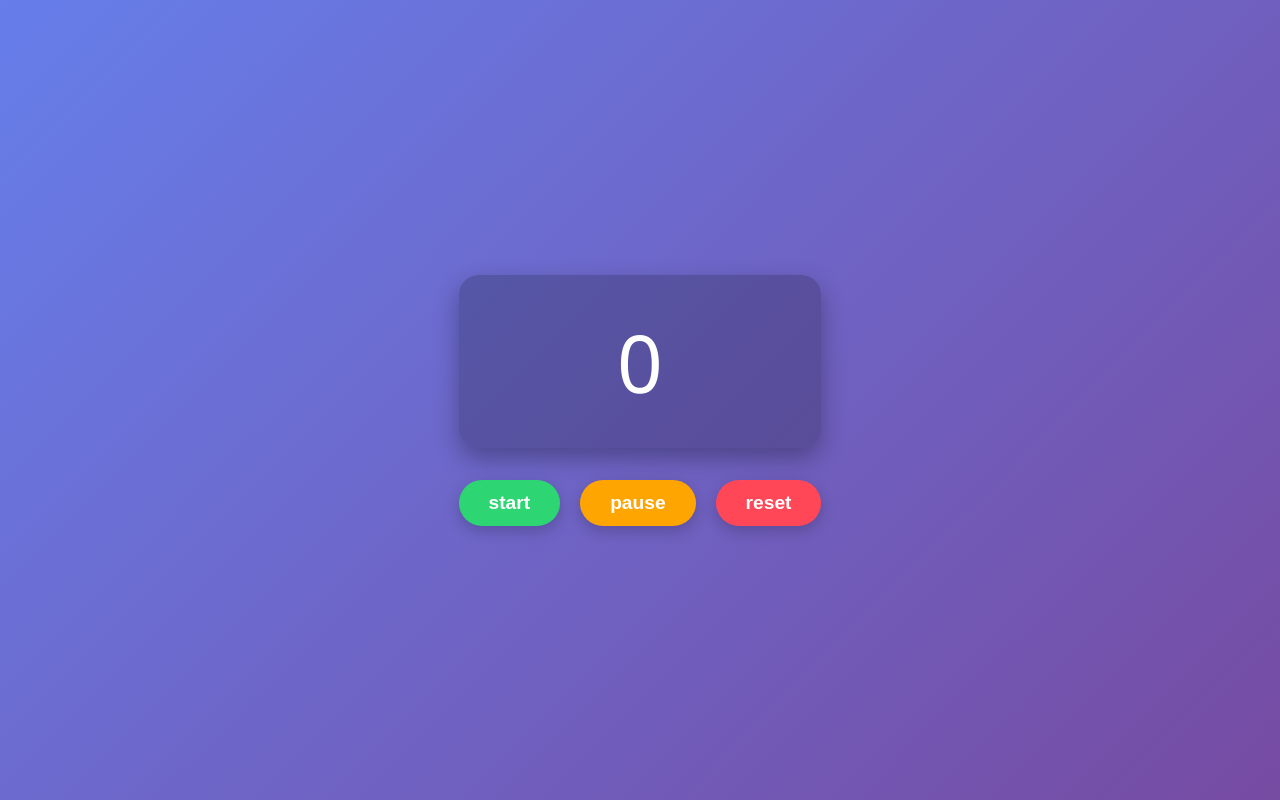
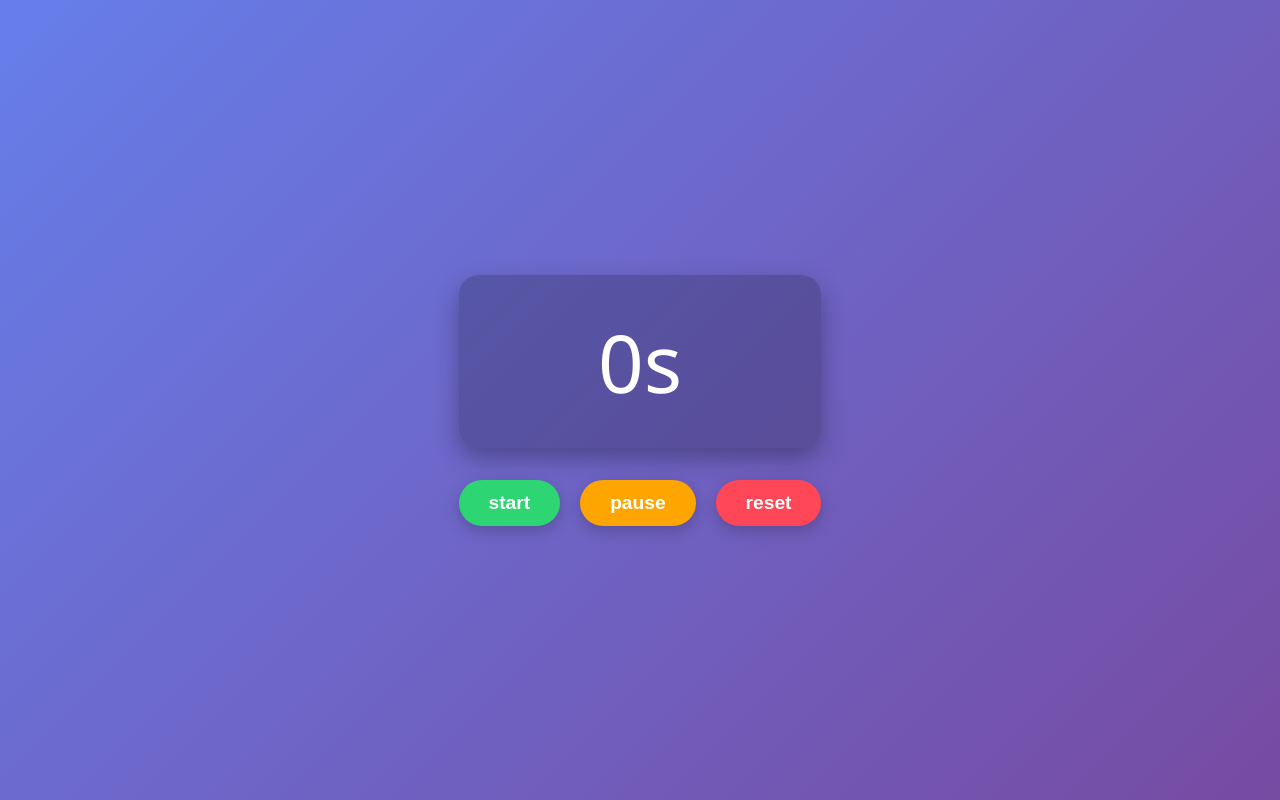
Before and after one commit to anujghimire07/Timer-app, a React (Vite) app: page / in a window 1280 px wide. Built offline with nearby package versions, Linux system fonts and the light colour scheme.

Commit message:
updating the code in timer app

```diff
--- a/src/App.jsx
+++ b/src/App.jsx
@@ -20,7 +20,7 @@ function App() {
 
   return (
     <>
-      <div className="time">{time}</div>
+      <div className="time">{time}s</div>
 
       <div className="btncontainer">
         <div className="start">
```
